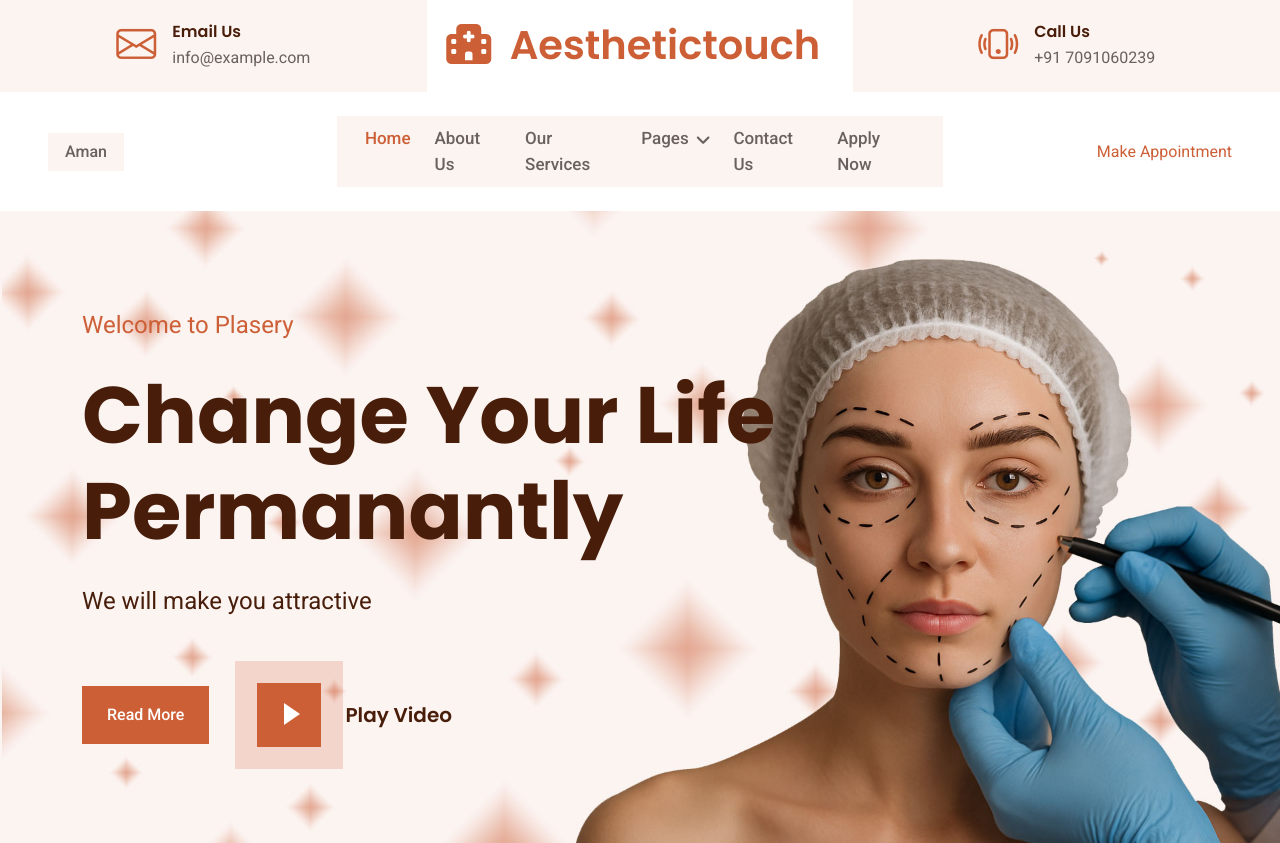
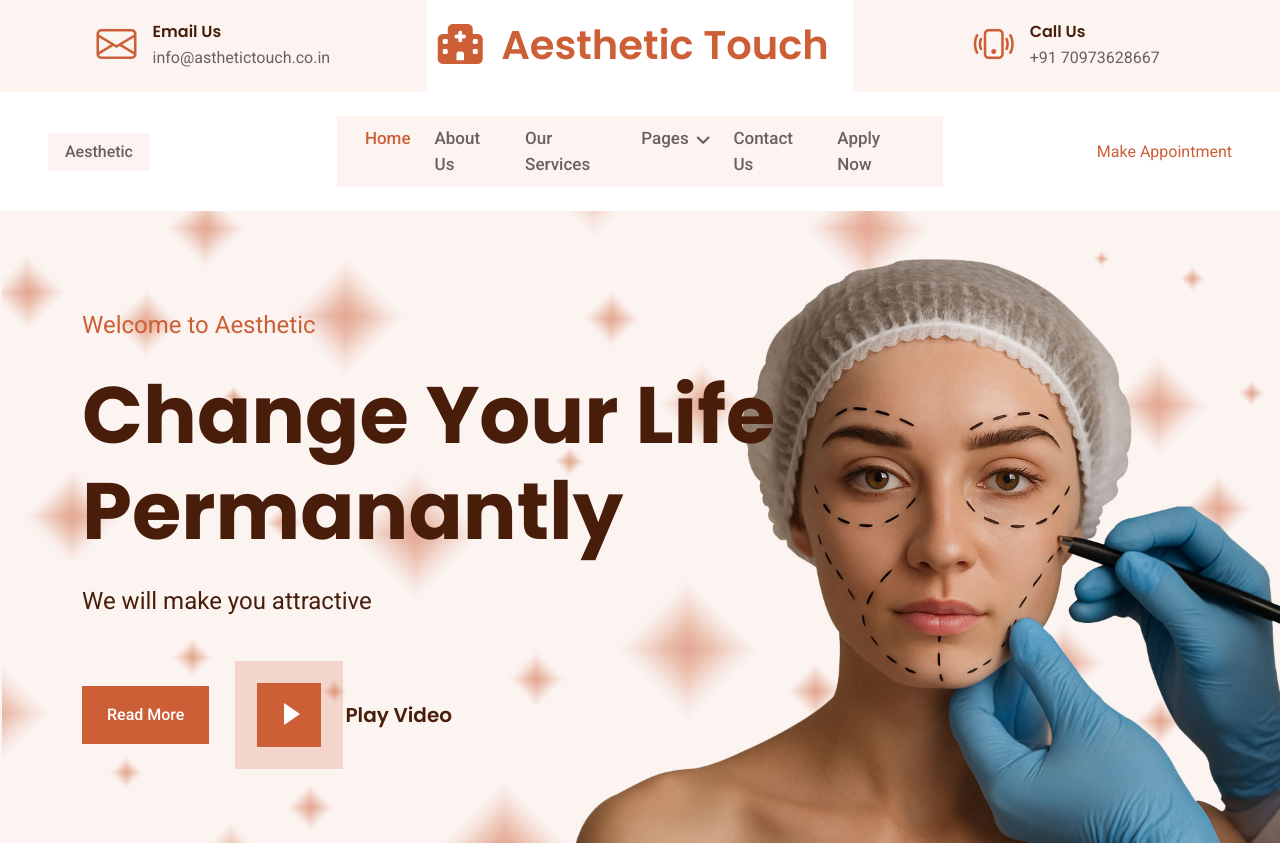
Before and after one commit to 3karyaninfotech28-lab/aeshthetictouch, a plain HTML site: page index.html in a window 1280 px wide. Shown: the top 843 px of the page. Drawn offline with nearby package versions, Linux system fonts and the light colour scheme.

Commit message:
Update index.html

```diff
--- a/index.html
+++ b/index.html
@@ -3,7 +3,7 @@
 
 <head>
     <meta charset="utf-8">
-    <title>Plasery - Plastic Surgery Website Template</title>
+    <title>Aesthetic - Touching lives,enhancing beauty</title>
     <meta content="width=device-width, initial-scale=1.0" name="viewport">
     <meta content="" name="keywords">
     <meta content="" name="description">
@@ -49,14 +49,14 @@
                     <i class="bi bi-envelope fs-1 text-primary me-3"></i>
                     <div class="text-start">
                         <h6 class="mb-1">Email Us</h6>
-                        <span>info@example.com</span>
+                        <span>info@asthetictouch.co.in</span>
                     </div>
                 </div>
             </div>
             <div class="col-lg-4 text-center bg-white border-inner py-3">
                 <div class="d-inline-flex align-items-center justify-content-center">
                     <a href="index.html" class="navbar-brand">
-                        <h1 class="m-0 text-primary"><i class="fa fa-hospital fs-1 me-3"></i>Aesthetictouch</h1>
+                        <h1 class="m-0 text-primary"><i class="fa fa-hospital fs-1 me-3"></i>Aesthetic Touch</h1>
                     </a>
                 </div>
             </div>
@@ -65,7 +65,7 @@
                     <i class="bi bi-phone-vibrate fs-1 text-primary me-3"></i>
                     <div class="text-start">
                         <h6 class="mb-1">Call Us</h6>
-                        <span>+91 7091060239</span>
+                        <span>+91 70973628667</span>
                     </div>
                 </div>
             </div>
@@ -77,10 +77,10 @@
     <!-- Navbar Start -->
     <nav class="navbar navbar-expand-lg bg-white navbar-light sticky-top py-4 px-4 px-lg-5">
         <a href="index.html" class="navbar-brand d-block d-lg-none">
-            <h1 class="m-0 text-uppercase text-primary"><i class="fa fa-hospital fs-1 me-3"></i>aman</h1>
+            <h1 class="m-0 text-uppercase text-primary"><i class="fa fa-hospital fs-1 me-3"></i>Aesthetic</h1>
         </a>
         <div class="d-none d-lg-flex w-25">
-            <a href="#" class="btn btn-light px-3">Aman</a>
+            <a href="#" class="btn btn-light px-3">Aesthetic</a>
         </div>
         <button type="button" class="navbar-toggler" data-bs-toggle="collapse" data-bs-target="#navbarCollapse">
             <span class="navbar-toggler-icon"></span>
@@ -116,7 +116,7 @@
         <div class="container py-5">
             <div class="row justify-content-start">
                 <div class="col-lg-8 text-center text-lg-start">
-                    <p class="fs-4 text-primary mb-4">Welcome to Plasery</p>
+                    <p class="fs-4 text-primary mb-4">Welcome to Aesthetic</p>
                     <h1 class="display-1 mb-4">Change Your Life Permanantly</h1>
                     <p class="fs-4 text-dark">We will make you attractive</p>
                     <div class="d-flex align-items-center justify-content-center justify-content-lg-start pt-5">
@@ -675,7 +675,7 @@
         <div class="container py-5">
             <div class="row g-5">
                 <div class="col-lg-3 col-md-6">
-                    <h1 class="mb-4 text-light"><i class="fa fa-hospital fs-1 me-3"></i>Plasery</h1>
+                    <h1 class="mb-4 text-light"><i class="fa fa-hospital fs-1 me-3"></i>Aesthetic</h1>
                     <p>Diam dolor diam ipsum sit. Aliqu diam amet diam et eos. Clita erat ipsum et lorem et sit, sed stet lorem sit clita</p>
                     <div class="d-flex pt-2">
                         <a class="btn btn-square me-1" href=""><i class="fab fa-x-twitter"></i></a>
```
